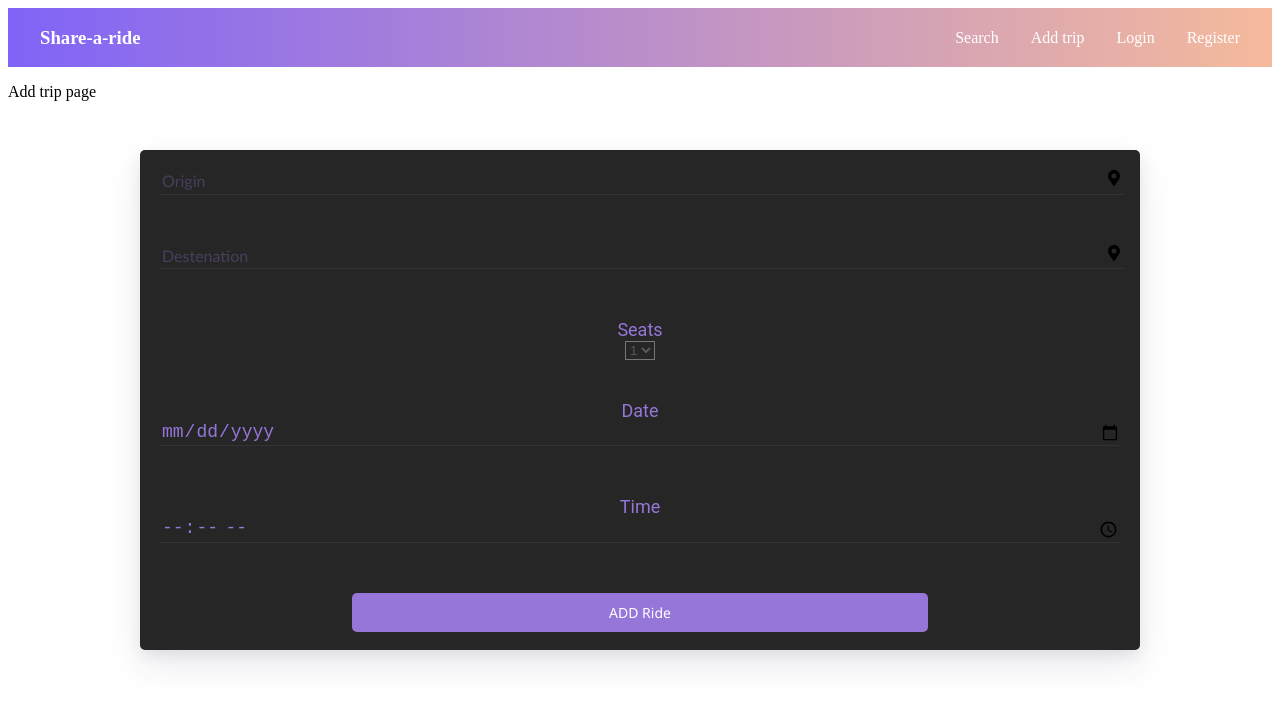
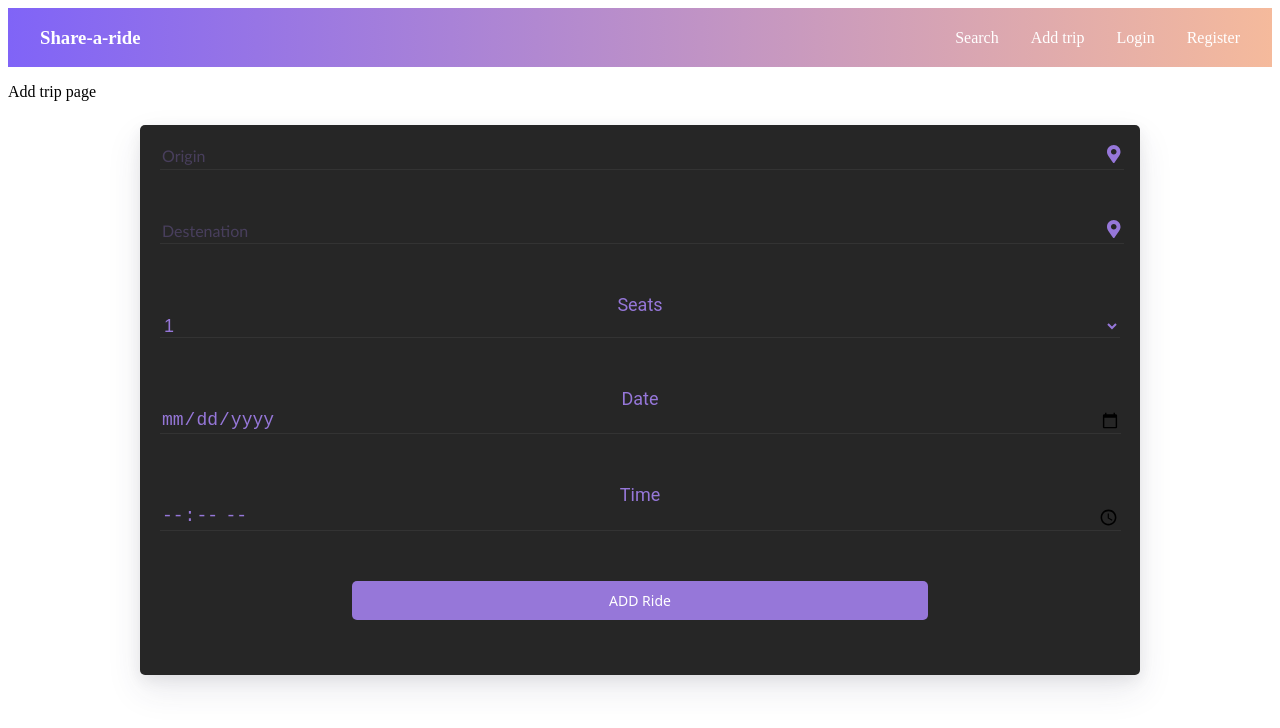
Before and after one commit to theman550/DAT257-K9, a React (Create React App) app in the folder frontend/: page /add in a window 1280 px wide. Shown: the top 728 px of the page. Built offline with nearby package versions, Linux system fonts and the light colour scheme; a web font is replaced by a local one.

Commit message:
Fix styled Component to my AddTrip

```diff
--- a/frontend/package.json
+++ b/frontend/package.json
@@ -16,7 +16,8 @@
     "react-dom": "^16.13.1",
     "react-router-dom": "^5.2.0",
     "react-scripts": "3.4.3",
-    "styled-components": "^5.2.0"
+    "styled-components": "^5.2.0",
+    "yup": "^0.29.3"
   },
   "scripts": {
     "start": "react-scripts start",
@@ -43,7 +44,7 @@
   "devDependencies": {
     "@testing-library/jest-dom": "^4.2.4",
     "@testing-library/react": "^9.5.0",
-    "eslint": "^6.6.0",
+    "eslint": "^6.8.0",
     "eslint-config-airbnb": "^18.2.0",
     "eslint-plugin-import": "^2.22.0",
     "eslint-plugin-jsx-a11y": "^6.3.1",
--- a/frontend/src/App.js
+++ b/frontend/src/App.js
@@ -4,19 +4,19 @@ import Addtrip from './components/Addtrip';
 import Login from './components/Login';
 import Form from './components/Form';
 import Navigation from './components/Navigation';
+
 class App extends Component {
     render() {
         return (
-
             <Router>
                 <Navigation />
                 <Switch>
                     <Route path="/reg">
-                        <p>Register Page</p>
+                        <p>Register page</p>
                         <Form />
                     </Route>
                     <Route path="/search">
-                        <p> Search Page </p>
+                        <p> Search page </p>
                     </Route>
                     <Route path="/add">
                         <p> Add trip page </p>
@@ -27,7 +27,7 @@ class App extends Component {
                         <Login />
                     </Route>
                     <Route path="/">
-                        <p>Home Page </p>
+                        <p>Home page </p>
                     </Route>
                 </Switch>
             </Router>
--- a/frontend/src/components/Addtrip.js
+++ b/frontend/src/components/Addtrip.js
@@ -1,53 +1,116 @@
-
 import React from 'react'
 import {Formik, Field} from "formik"
 import {Component} from 'react'
-import '../style/Addtrip.css'
 import { FontAwesomeIcon } from '@fortawesome/react-fontawesome'
 import { faMapMarkerAlt } from '@fortawesome/free-solid-svg-icons'
+import styled from 'styled-components';
 
+const Form = styled.form`
+box-sizing: border-box;
+font-family: "Roboto", sans-serif;
+width: 1000px;
+height: 550px;
+border-radius: 5px;
+background:#262626;
+box-shadow: 0 15px 35px rgba(50, 50, 93, 0.1), 0 5px 15px rgba(0, 0, 0, 0.07);
+padding: 20px;
+text-align: center;
+position: absolute;
+top: 50%;
+left: 50%;
+transform: translate(-50%, -50%);
+background-size: cover;
+border-radius: 5px;
+font-size: medium;
+`;
 
-class Addtrip extends Component{
+const Input = styled(Field)`
+border: none;
+border-bottom: 1px solid #333;
+background-color: #262626;
+margin-bottom: 50px;
+width: 100%;
+font-size: 18px;
+line-height: 1.2;
+outline: none;
+color: #9677D9;
+::-webkit-input-placeholder { /* Chrome/Opera/Safari */
+  color: #9677D9;
+  font-size: medium;
+  font-family: 'Trebuchet MS', 'Lucida Sans Unicode', 'Lucida Grande', 'Lucida Sans', Arial, sans-serif;
+  opacity: 0.3;
+}
+`;
 
-onSubmit=(values) =>{
+const Label = styled.label`
+    color: #9677D9;
+    font-size: large;
+`;
+
+const Button=styled.button `
+position: relative;
+    margin: 15px 0 5px 0;
+    margin-top: 0px;
+    left: 30%;
+    transform: translateX(-50%);
+    background: #9677D9;
+    border: none;
+    border-radius: 5px;
+    padding: 10px;
+    color: white;
+    width: 60%;
+    font-family: "Noto Sans", sans-serif;
+    font-size: 14px;
+    cursor: pointer;
+    `;
+
+const Icon = styled(FontAwesomeIcon)`
+    color: #9677D9;
+    font-size: large;
+    position: absolute;
+    right: 20px;
+`;
+
+export default class Addtrip extends Component{
+
+onSubmit = (values) => {
     console.log(values);
 }
-
 
 form = (props) => {
     return (
     <div className="Addtrip">
-    <form onSubmit={props.handleSubmit} className="Form">
-       <FontAwesomeIcon icon={faMapMarkerAlt} className="icon" />
-       <Field name="origin" placeholder="Origin" className="input"/>
-        <FontAwesomeIcon icon={faMapMarkerAlt} className="icon" />
-        <Field name="destenation" placeholder="Destenation" className="input"/>
+    <Form onSubmit={props.handleSubmit} className="Form">
+       <Icon icon={faMapMarkerAlt} className="icon" />
+       <Input name="origin" placeholder="Origin" className="input"/>
+        <Icon icon={faMapMarkerAlt} className="icon" />
+        <Input name="destenation" placeholder="Destenation" className="input"/>
         <div className="seats">
-          <label>Seats</label>
+          <Label>Seats</Label>
           <br/>
-        <Field name="seats" component="select" className="seats">
+        <Input name="seats" component="select" className="seats">
           <option value="1">1</option>
           <option value="2">2</option>
           <option value="3">3</option>
           <option value="4">4</option>
-        </Field>
+        </Input>
         </div>
 
         <div >
-        <label>Date</label>
+        <Label>Date</Label>
         <br/>
-        <Field name="date" type="date" className="input">
-        </Field>
+        <Input name="date" type="date" className="input">
+        </Input>
         </div>
         <div>
-        <label>Time</label>
+        <Label>Time</Label>
         <br/>
-        <Field name="time" type="time" className="input"></Field>
+        <Input name="time" type="time" className="input"></Input>
         </div>
         <i class="fal fa-bus-alt"></i>
-        <button type="submit" className="Modal">ADD Ride</button>
+        <Button type="submit" className="Modal">ADD Ride</Button>
 
-    </form>
+    </Form>
     </div>)
 }
 
@@ -60,6 +123,3 @@ form = (props) => {
             </div>)
  }
   }
-
-
-    export default Addtrip
--- a/frontend/src/style/Addtrip.css
+++ /dev/null
@@ -1,76 +0,0 @@
-
-@import 'https://fonts.googleapis.com/css?family=Noto+Sans';
-.Addtrip form {
-   box-sizing: border-box;
-   font-family: "Roboto", sans-serif;
-   width: 1000px;
-   height: 500px;
-   border-radius: 5px;
-   background:#262626;
-   box-shadow: 0 15px 35px rgba(50, 50, 93, 0.1), 0 5px 15px rgba(0, 0, 0, 0.07);
-   padding: 20px;
-   text-align: center;
-   position: absolute;
-   top: 50%;
-   left: 50%;
-   transform: translate(-50%, -50%);
-   background-size: cover;
-   border-radius: 5px;
-   font-size: medium;
- }
-
- .Addtrip .input {
-    border: none;
-    border-bottom: 1px solid #333;
-    background-color: #262626;
-    margin-bottom: 50px;
-
-    width: 100%;
-    font-size: 18px;
-    line-height: 1.2;
-    outline: none;
-    color: #9677D9;;
-  }
-
-  .Addtrip .seats{
-      color: #595959;
-      background-color: #262626;
-      margin-bottom: 20px;
-  }
-
-  .Addtrip  label{
-    color: #9677D9;
-    font-size: large;
-  }
-
-
-  .Addtrip .Modal {
-    position: relative;
-    margin: 15px 0 5px 0;
-    margin-top: 0px;
-    left: 30%;
-    transform: translateX(-50%);
-    background: #9677D9;
-    border: none;
-    border-radius: 5px;
-    padding: 10px;
-    color: white;
-    width: 60%;
-    font-family: "Noto Sans", sans-serif;
-    font-size: 14px;
-    cursor: pointer;
-  }
-
-
-  .Addtrip  ::-webkit-input-placeholder { /* Chrome/Opera/Safari */
-    color: #9677D9;
-    font-size: medium;
-    font-family: 'Trebuchet MS', 'Lucida Sans Unicode', 'Lucida Grande', 'Lucida Sans', Arial, sans-serif;
-    opacity: 0.3;
-
-  }
-
-  .Addtrip .icon{
-    position: absolute;
-    right: 20px;
-  }
--- a/frontend/src/style/Form.css
+++ b/frontend/src/style/Form.css
@@ -96,14 +96,3 @@
     box-shadow: 0 8px 6px -6px black;
 
   }
-
-
-  .suggestions  {
-    background-color: blanchedalmond;
-    width: 200px;
-    height: 150px;
-    margin-bottom: 40px;
-    overflow: hidden;
-    overflow-y: scroll;
-    color: #9677D9;;
-  }
```
Also changed, not shown: frontend/.eslintrc.js, 1 other file (tests, documents, lock files or other folders).
